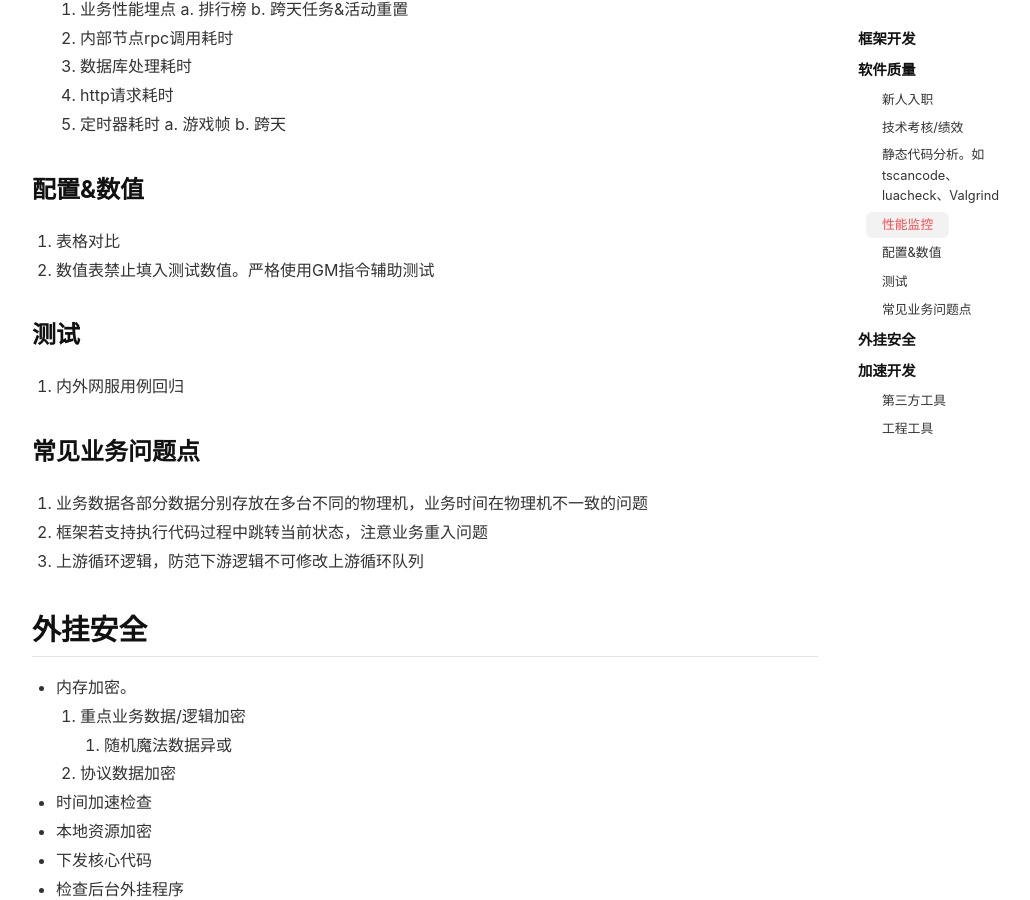
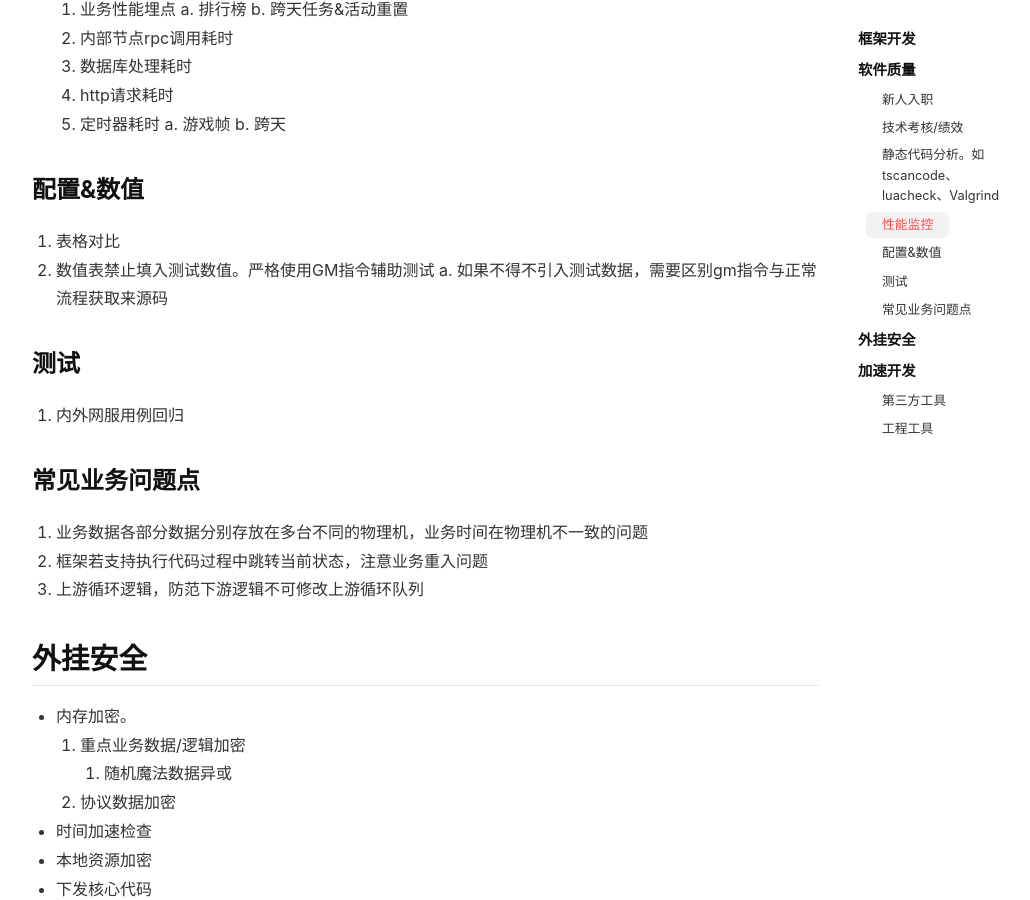
Before and after one commit to lizijie/lizijie.github.io, a Jekyll site: the page built from _posts/2021-10-10-游戏开发纲领.md, in a window 1280 px wide and 900 px high, scrolled down 5902 px. Shown: the whole window, without its empty margins (105-1135 px from the left). Built offline with Jekyll 4.4.1, drawn with Linux system fonts in a browser that asks for light colours; nearby versions of some CDN libraries; comment, search, counter and statistics services are not loaded.

Commit message:
update 2021-10-10-游戏开发纲领

```diff
--- a/_posts/2021-10-10-游戏开发纲领.md
+++ b/_posts/2021-10-10-游戏开发纲领.md
@@ -238,6 +238,7 @@ tags: 游戏开发
 ### 配置&数值
 1. 表格对比
 2. 数值表禁止填入测试数值。严格使用GM指令辅助测试
+    a. 如果不得不引入测试数据，需要区别gm指令与正常流程获取来源码
 
 ### 测试
 1. 内外网服用例回归
```
